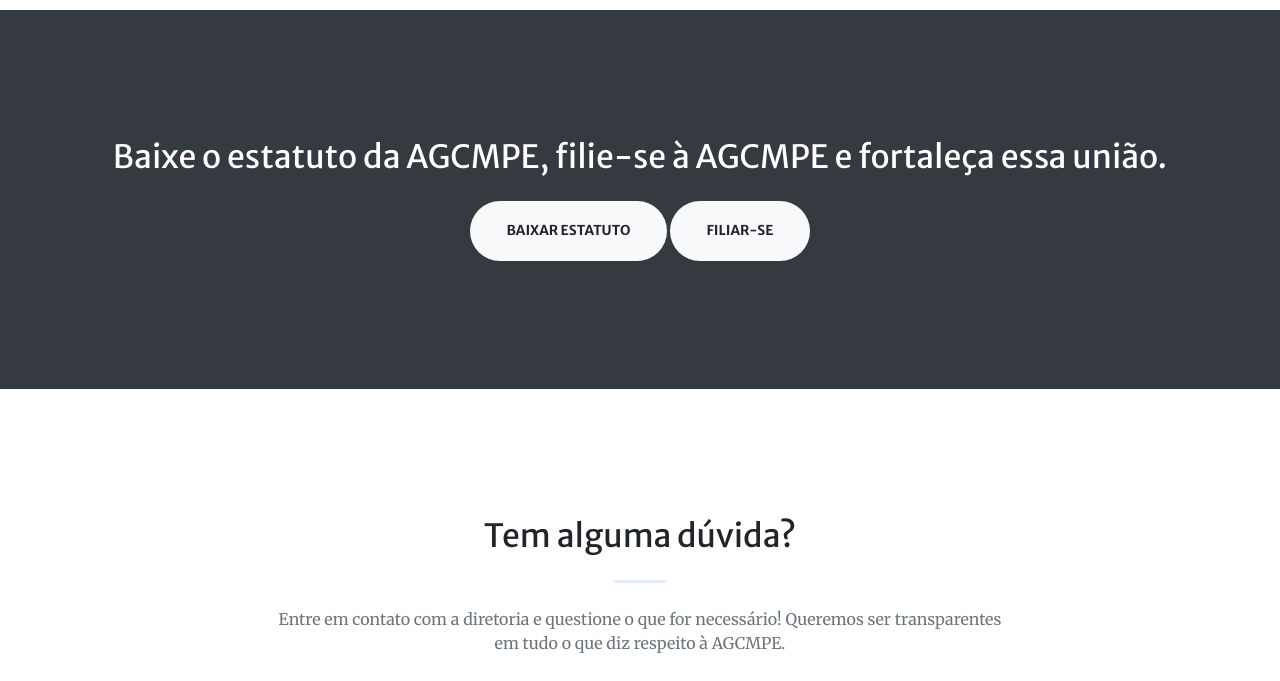
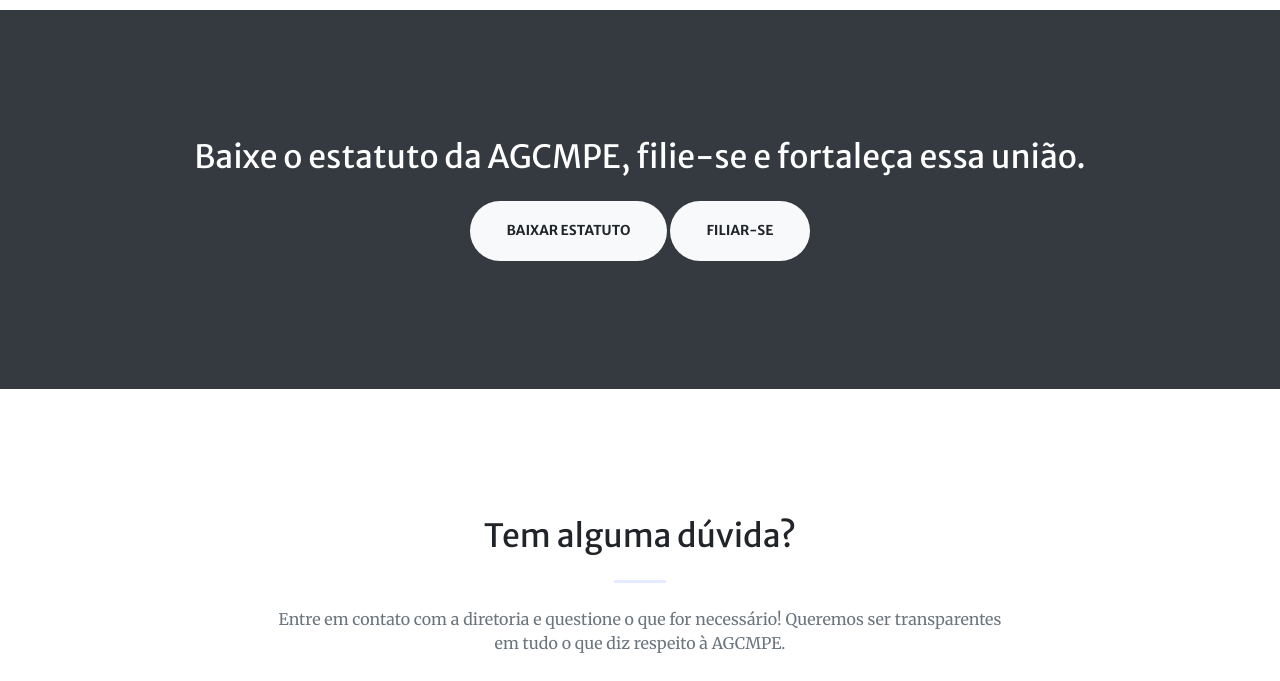
Before and after one commit to caioladislau/ladislau.me, a website with bundled scripts: page agcmpe/index.html in a window 1280 px wide. Shown: the part 1920-2601 px from the top of the page. Built offline with nearby package versions, Linux system fonts and the light colour scheme.

Commit message:
Atualização no texto.

```diff
--- a/agcmpe/index.html
+++ b/agcmpe/index.html
@@ -116,7 +116,7 @@
 
         <section class="page-section bg-dark text-white" id="estatuto">
             <div class="container text-center">
-                <h2 class="mb-4">Baixe o estatuto da AGCMPE, filie-se à AGCMPE e fortaleça essa união.</h2>
+                <h2 class="mb-4">Baixe o estatuto da AGCMPE, filie-se e fortaleça essa união.</h2>
                 <a class="btn btn-light btn-xl" href="assets/ESTATUTO_AGCMPE_definitivo_26-02-2021.pdf">Baixar estatuto</a>
                 <a class="btn btn-light btn-xl" href="https://docs.google.com/forms/d/e/1FAIpQLSeX-wl9BVP6jhMrXoQjpo-WyFs9hw3mvNk1ROWXEteW1--eNA/viewform?usp=send_form">Filiar-se</a>
             </div>
```
